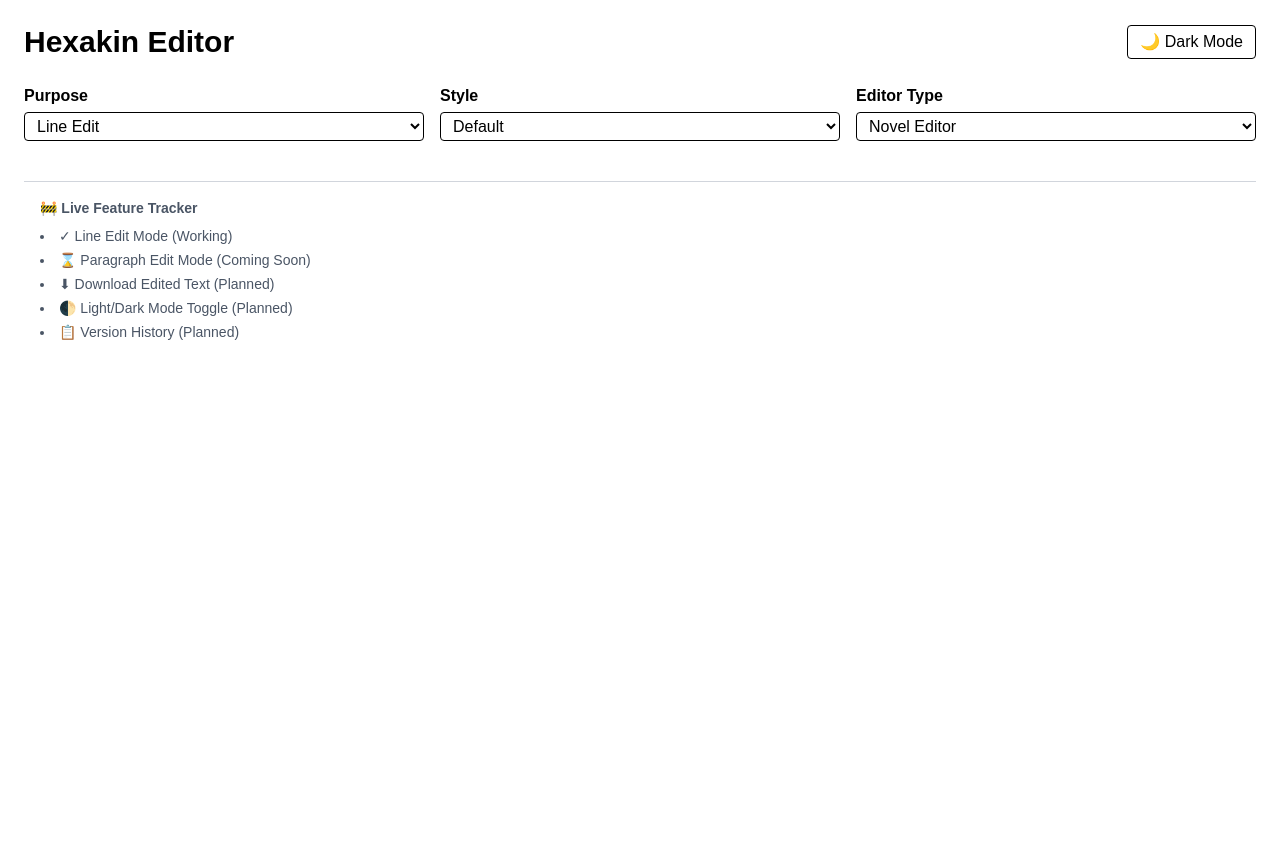
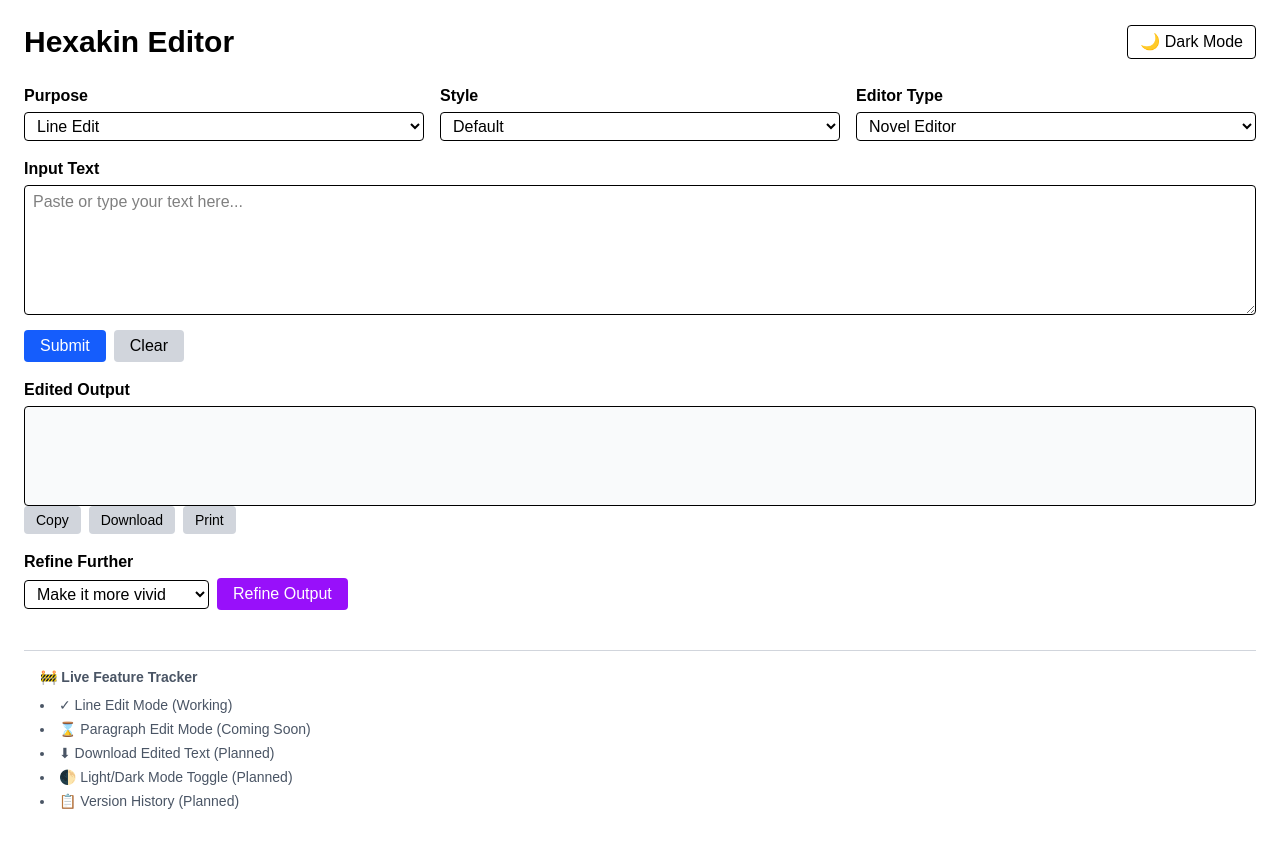
Before and after one commit to Hexakin/hexakin-editor, a Next.js app: page / in a window 1280 px wide. Shown: the top 848 px of the page. Before the commit the page ends 800 px from the top, so only its background shows below. Built offline with nearby package versions, Linux system fonts and the light colour scheme.

Commit message:
updating tooltips

```diff
--- a/components/ExportButtons.tsx
+++ b/components/ExportButtons.tsx
@@ -1,10 +1,12 @@
-interface ExportProps {
-  content: string;
+export interface ExportProps {
+  text: string;
 }
 
-export default function ExportButtons({ content }: ExportProps) {
+export default function ExportButtons({ text }: ExportProps) {
+  // ...
+
   const handleDownload = () => {
-    const blob = new Blob([content], { type: "text/plain" });
+    const blob = new Blob([text], { type: "text/plain" });
     const url = URL.createObjectURL(blob);
     const a = document.createElement("a");
     a.href = url;
@@ -16,7 +18,7 @@ export default function ExportButtons({ content }: ExportProps) {
   const handlePrint = () => {
     const printWindow = window.open("", "", "width=600,height=600");
     if (printWindow) {
-      printWindow.document.write(`<pre>${content}</pre>`);
+      printWindow.document.write(`<pre>${text}</pre>`);
       printWindow.document.close();
       printWindow.print();
     }
@@ -25,7 +27,7 @@ export default function ExportButtons({ content }: ExportProps) {
   return (
     <div className="flex gap-2 mb-3">
       <button
-        onClick={() => navigator.clipboard.writeText(content)}
+        onClick={() => navigator.clipboard.writeText(text)}
         className="bg-gray-300 text-black px-3 py-1 rounded hover:bg-gray-400 text-sm"
       >
         Copy
--- a/pages/index.tsx
+++ b/pages/index.tsx
@@ -1,3 +1,4 @@
+// index.tsx
 import { useState, useRef, useEffect } from "react";
 import FeatureTracker from "../components/FeatureTracker";
 import VersionHistory from "../components/VersionHistory";
@@ -209,6 +210,67 @@ export default function Home() {
         </div>
       </div>
 
+      <div className="mb-4">
+        <label className="block mb-1 font-semibold">Input Text</label>
+        <textarea
+          className="w-full border px-2 py-1 rounded"
+          rows={5}
+          value={inputText}
+          onChange={(e) => setInputText(e.target.value)}
+          placeholder="Paste or type your text here..."
+        />
+        <div className="flex gap-2 mt-2">
+          <button onClick={handleEdit} className="bg-blue-600 text-white px-4 py-1 rounded" disabled={loading}>
+            Submit
+          </button>
+          <button onClick={handleClear} className="bg-gray-300 text-black px-4 py-1 rounded">
+            Clear
+          </button>
+        </div>
+      </div>
+
+      <div className="mb-4">
+        <label className="block mb-1 font-semibold">Edited Output</label>
+        <div ref={outputRef} className="border px-2 py-2 rounded min-h-[100px] whitespace-pre-wrap bg-gray-50 dark:bg-gray-800">
+          {editedText}
+        </div>
+        <ExportButtons text={editedText} />
+      </div>
+
+      <div className="mb-6">
+        <label className="block mb-1 font-semibold">Refine Further</label>
+        <div className="flex gap-2 items-center mb-2">
+          <select className="border px-2 py-1 rounded" value={selectedRefine} onChange={(e) => setSelectedRefine(e.target.value)}>
+            {REFINE_OPTIONS.map((opt) => (
+              <option key={opt}>{opt}</option>
+            ))}
+          </select>
+          <button onClick={handleRefine} className="bg-purple-600 text-white px-4 py-1 rounded" disabled={loading}>
+            Refine Output
+          </button>
+        </div>
+        {selectedRefine === "Custom" && (
+          <textarea
+            className="w-full border px-2 py-1 rounded mb-2"
+            placeholder="Enter your custom refinement instruction"
+            value={refinePrompt}
+            onChange={(e) => setRefinePrompt(e.target.value)}
+          />
+        )}
+        {error && <p className="text-red-600 mt-2">{error}</p>}
+      </div>
+
+      {showHistory ? (
+        <VersionHistory history={versionHistory} onRestore={restoreVersion} onClose={() => setShowHistory(false)} />
+      ) : (
+        versionHistory.length > 0 && (
+          <button onClick={() => setShowHistory(true)} className="text-sm underline flex items-center gap-1 mb-6">
+            <Clock size={16} />
+            Show Version History
+          </button>
+        )
+      )}
+
       <FeatureTracker />
     </div>
   );
```
